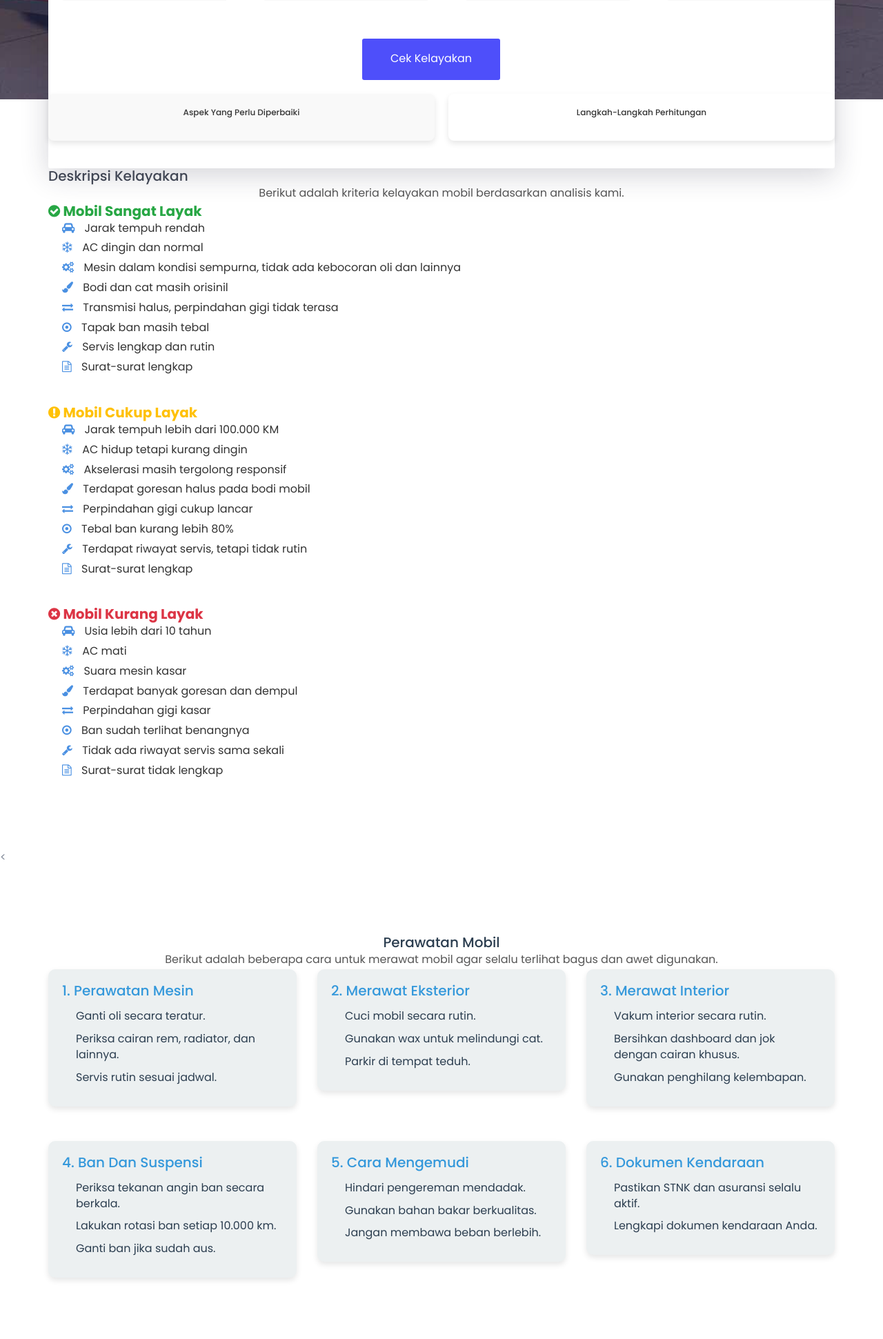
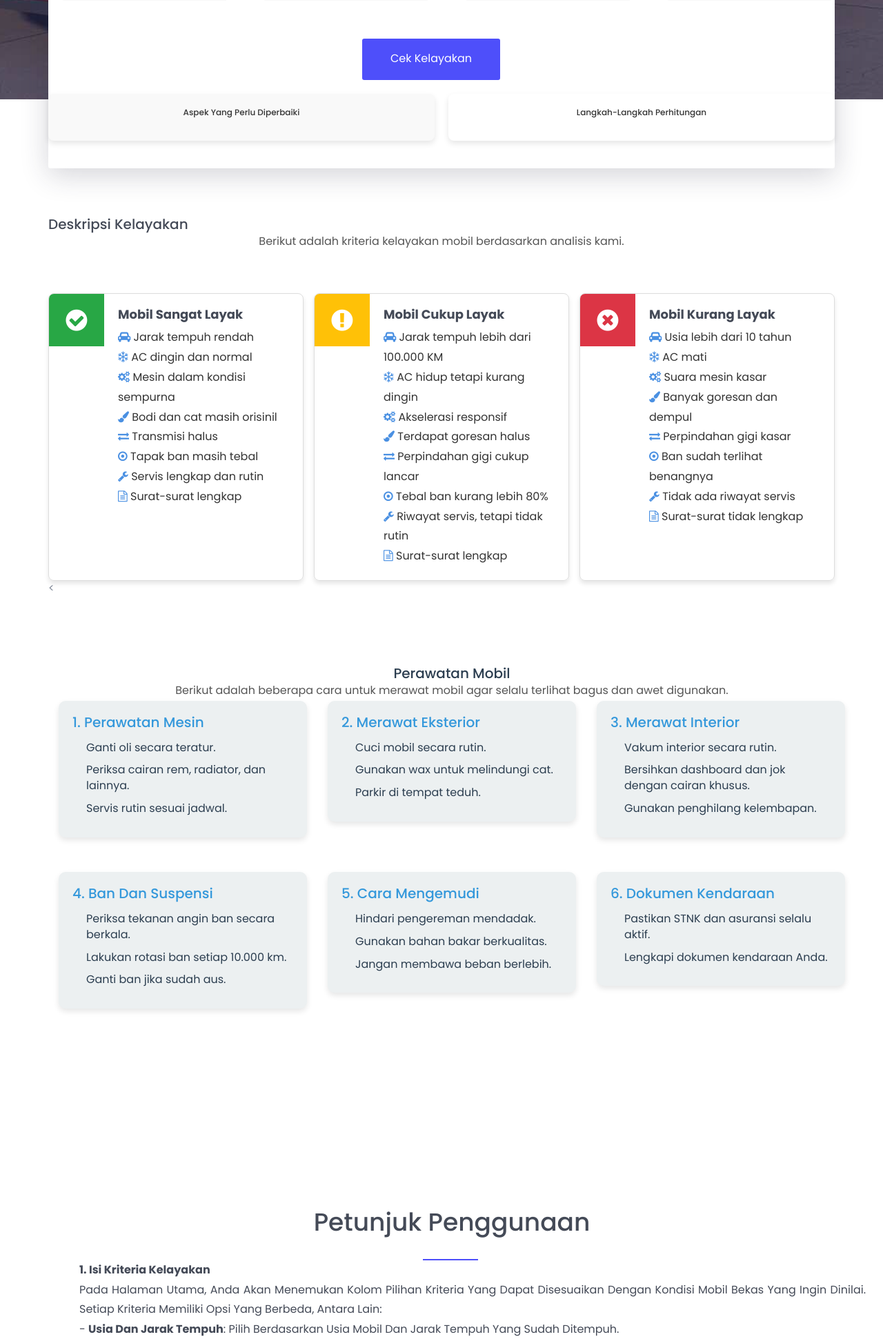
Before and after one commit to daniel2253/pakarmobi, a PHP site: page / in a window 1280 px wide. Shown: the part 927-2868 px from the top of the page at 69% size. Run offline with PHP 8.4, Linux system fonts and the light colour scheme; the visitor is signed in with stand-in values (Sample User, id 1).

Commit message:
Pesan commit Anda

```diff
--- a/assets/css/style.css
+++ b/assets/css/style.css
@@ -257,6 +257,8 @@ nav.navbar.bootsnav .navbar-toggle i{color: #4e4ffa;}
     background: #0102fa;
 }
 /*.welcome-hero-txt*/
+
+
 
 /*-------------------------------------
         4. Model-Search
--- a/index.php
+++ b/index.php
@@ -347,61 +347,147 @@
 		</section><!--/.welcome-hero-->
 		<!--welcome-hero end -->
 
-		<div id="deskripsi-kelayakan" class="container" style="margin-top: 100px; margin-bottom: 100px;">
+	<style>
+    /* Container styling */
+    .horizontal-card-container {
+        display: flex;
+        flex-wrap: wrap;
+        gap: 15px;
+        margin-top: 60px;
+    }
+
+    /* Card styling */
+    .desk-card {
+        display: flex;
+        flex-direction: row;
+        align-items: flex-start;
+        border: 1px solid #ddd;
+        border-radius: 8px;
+        box-shadow: 0 4px 6px rgba(0, 0, 0, 0.1);
+        transition: transform 0.3s ease, box-shadow 0.3s ease;
+        overflow: hidden;
+        width: 100%;
+        max-width: 370px;
+    }
+
+    .desk-card:hover {
+        transform: translateY(-5px);
+        box-shadow: 0 8px 16px rgba(0, 0, 0, 0.2);
+    }
+
+    /* Icon styling */
+    .desk-card-icon {
+        padding: 20px;
+        display: flex;
+        align-items: center;
+        justify-content: center;
+        min-width: 80px;
+    }
+
+    .desk-card-icon i {
+        font-size: 36px;
+    }
+
+    /* Text content styling */
+    .desk-card-content {
+        padding: 20px;
+        flex: 1;
+    }
+
+    .desk-card-content h3 {
+        margin: 0 0 10px;
+        font-size: 18px;
+        font-weight: bold;
+    }
+
+    .desk-card-content p {
+        margin: 0;
+        color: #333;
+        line-height: 1.8;
+    }
+
+    /* Colors for card categories */
+    .desk-card.success .desk-card-icon {
+        background-color: #28a745;
+        color: white;
+    }
+
+    .desk-card.warning .desk-card-icon {
+        background-color: #ffc107;
+        color: white;
+    }
+
+    .desk-card.danger .desk-card-icon {
+        background-color: #dc3545;
+        color: white;
+    }
+</style>
+
+		<div id="deskripsi-kelayakan" class="container" style="margin-top: 170px; margin-bottom: 100px;">
 			<h2>Deskripsi Kelayakan</h2>
 			<p style="text-align: center; font-size: 16px; color: #555;">
 				Berikut adalah kriteria kelayakan mobil berdasarkan analisis kami.
 			</p>
-
 			<!-- Kategori Sangat Layak -->
-			<div style="margin-bottom: 40px;">
-				<h3 style="color: #28a745; font-weight: bold; text-align: left;">
-					<i class="fa fa-check-circle" style="color: #28a745;"></i> Mobil Sangat Layak
-				</h3>
-				<p style="margin-left: 20px; color: #333; line-height: 1.8;">
-					<i class="fa fa-car" style="color: #4a90e2; margin-right: 10px;"></i> Jarak tempuh rendah<br>
-					<i class="fa fa-snowflake-o" style="color: #4a90e2; margin-right: 10px;"></i> AC dingin dan normal<br>
-					<i class="fa fa-cogs" style="color: #4a90e2; margin-right: 10px;"></i> Mesin dalam kondisi sempurna, tidak ada kebocoran oli dan lainnya<br>
-					<i class="fa fa-paint-brush" style="color: #4a90e2; margin-right: 10px;"></i> Bodi dan cat masih orisinil<br>
-					<i class="fa fa-exchange" style="color: #4a90e2; margin-right: 10px;"></i> Transmisi halus, perpindahan gigi tidak terasa<br>
-					<i class="fa fa-dot-circle-o" style="color: #4a90e2; margin-right: 10px;"></i> Tapak ban masih tebal<br>
-					<i class="fa fa-wrench" style="color: #4a90e2; margin-right: 10px;"></i> Servis lengkap dan rutin<br>
-					<i class="fa fa-file-text-o" style="color: #4a90e2; margin-right: 10px;"></i> Surat-surat lengkap
+			<div class="horizontal-card-container">
+    <!-- Kategori Sangat Layak -->
+    <div class="desk-card success">
+        <div class="desk-card-icon">
+            <i class="fa fa-check-circle"></i>
+        </div>
+        <div class="desk-card-content">
+            <h3>Mobil Sangat Layak</h3>
+            <p>
+                <i class="fa fa-car" style="color: #4a90e2;"></i> Jarak tempuh rendah<br>
+                <i class="fa fa-snowflake-o" style="color: #4a90e2;"></i> AC dingin dan normal<br>
+                <i class="fa fa-cogs" style="color: #4a90e2;"></i> Mesin dalam kondisi sempurna<br>
+                <i class="fa fa-paint-brush" style="color: #4a90e2;"></i> Bodi dan cat masih orisinil<br>
+                <i class="fa fa-exchange" style="color: #4a90e2;"></i> Transmisi halus<br>
+                <i class="fa fa-dot-circle-o" style="color: #4a90e2;"></i> Tapak ban masih tebal<br>
+                <i class="fa fa-wrench" style="color: #4a90e2;"></i> Servis lengkap dan rutin<br>
+                <i class="fa fa-file-text-o" style="color: #4a90e2;"></i> Surat-surat lengkap
             </p>
+        </div>
     </div>
 
     <!-- Kategori Cukup Layak -->
-			<div style="margin-bottom: 40px;">
-				<h3 style="color: #ffc107; font-weight: bold; text-align: left;">
-					<i class="fa fa-exclamation-circle" style="color: #ffc107;"></i> Mobil Cukup Layak
-				</h3>
-				<p style="margin-left: 20px; color: #333; line-height: 1.8;">
-					<i class="fa fa-car" style="color: #4a90e2; margin-right: 10px;"></i> Jarak tempuh lebih dari 100.000 KM<br>
-					<i class="fa fa-snowflake-o" style="color: #4a90e2; margin-right: 10px;"></i> AC hidup tetapi kurang dingin<br>
-					<i class="fa fa-cogs" style="color: #4a90e2; margin-right: 10px;"></i> Akselerasi masih tergolong responsif<br>
-					<i class="fa fa-paint-brush" style="color: #4a90e2; margin-right: 10px;"></i> Terdapat goresan halus pada bodi mobil<br>
-					<i class="fa fa-exchange" style="color: #4a90e2; margin-right: 10px;"></i> Perpindahan gigi cukup lancar<br>
-					<i class="fa fa-dot-circle-o" style="color: #4a90e2; margin-right: 10px;"></i> Tebal ban kurang lebih 80%<br>
-					<i class="fa fa-wrench" style="color: #4a90e2; margin-right: 10px;"></i> Terdapat riwayat servis, tetapi tidak rutin<br>
-					<i class="fa fa-file-text-o" style="color: #4a90e2; margin-right: 10px;"></i> Surat-surat lengkap
+    <div class="desk-card warning">
+        <div class="desk-card-icon">
+            <i class="fa fa-exclamation-circle"></i>
+        </div>
+        <div class="desk-card-content">
+            <h3>Mobil Cukup Layak</h3>
+            <p>
+                <i class="fa fa-car" style="color: #4a90e2;"></i> Jarak tempuh lebih dari 100.000 KM<br>
+                <i class="fa fa-snowflake-o" style="color: #4a90e2;"></i> AC hidup tetapi kurang dingin<br>
+                <i class="fa fa-cogs" style="color: #4a90e2;"></i> Akselerasi responsif<br>
+                <i class="fa fa-paint-brush" style="color: #4a90e2;"></i> Terdapat goresan halus<br>
+                <i class="fa fa-exchange" style="color: #4a90e2;"></i> Perpindahan gigi cukup lancar<br>
+                <i class="fa fa-dot-circle-o" style="color: #4a90e2;"></i> Tebal ban kurang lebih 80%<br>
+                <i class="fa fa-wrench" style="color: #4a90e2;"></i> Riwayat servis, tetapi tidak rutin<br>
+                <i class="fa fa-file-text-o" style="color: #4a90e2;"></i> Surat-surat lengkap
             </p>
+        </div>
     </div>
 
     <!-- Kategori Kurang Layak -->
-			<div>
-				<h3 style="color: #dc3545; font-weight: bold; text-align: left;">
-					<i class="fa fa-times-circle" style="color: #dc3545;"></i> Mobil Kurang Layak
-				</h3>
-				<p style="margin-left: 20px; color: #333; line-height: 1.8;">
-					<i class="fa fa-car" style="color: #4a90e2; margin-right: 10px;"></i> Usia lebih dari 10 tahun<br>
-					<i class="fa fa-snowflake-o" style="color: #4a90e2; margin-right: 10px;"></i> AC mati<br>
-					<i class="fa fa-cogs" style="color: #4a90e2; margin-right: 10px;"></i> Suara mesin kasar<br>
-					<i class="fa fa-paint-brush" style="color: #4a90e2; margin-right: 10px;"></i> Terdapat banyak goresan dan dempul<br>
-					<i class="fa fa-exchange" style="color: #4a90e2; margin-right: 10px;"></i> Perpindahan gigi kasar<br>
-					<i class="fa fa-dot-circle-o" style="color: #4a90e2; margin-right: 10px;"></i> Ban sudah terlihat benangnya<br>
-					<i class="fa fa-wrench" style="color: #4a90e2; margin-right: 10px;"></i> Tidak ada riwayat servis sama sekali<br>
-					<i class="fa fa-file-text-o" style="color: #4a90e2; margin-right: 10px;"></i> Surat-surat tidak lengkap
+    <div class="desk-card danger">
+        <div class="desk-card-icon">
+            <i class="fa fa-times-circle"></i>
+        </div>
+        <div class="desk-card-content">
+            <h3>Mobil Kurang Layak</h3>
+            <p>
+                <i class="fa fa-car" style="color: #4a90e2;"></i> Usia lebih dari 10 tahun<br>
+                <i class="fa fa-snowflake-o" style="color: #4a90e2;"></i> AC mati<br>
+                <i class="fa fa-cogs" style="color: #4a90e2;"></i> Suara mesin kasar<br>
+                <i class="fa fa-paint-brush" style="color: #4a90e2;"></i> Banyak goresan dan dempul<br>
+                <i class="fa fa-exchange" style="color: #4a90e2;"></i> Perpindahan gigi kasar<br>
+                <i class="fa fa-dot-circle-o" style="color: #4a90e2;"></i> Ban sudah terlihat benangnya<br>
+                <i class="fa fa-wrench" style="color: #4a90e2;"></i> Tidak ada riwayat servis<br>
+                <i class="fa fa-file-text-o" style="color: #4a90e2;"></i> Surat-surat tidak lengkap
             </p>
+        </div>
     </div>
 </div>
 
--- a/login-process.php
+++ b/login-process.php
@@ -6,7 +6,7 @@ $password = $_POST['password'];
 
 if ($username === 'admin' && $password === 'admin') {
     $_SESSION['logged_in'] = true;
-    header('Location: index.html');
+    header('Location: index.php');
 } else {
     echo '<script>alert("Username atau Password salah!"); window.location.href = "login.html";</script>';
 }
```
Lines whose indentation alone changed are shown as unchanged.
